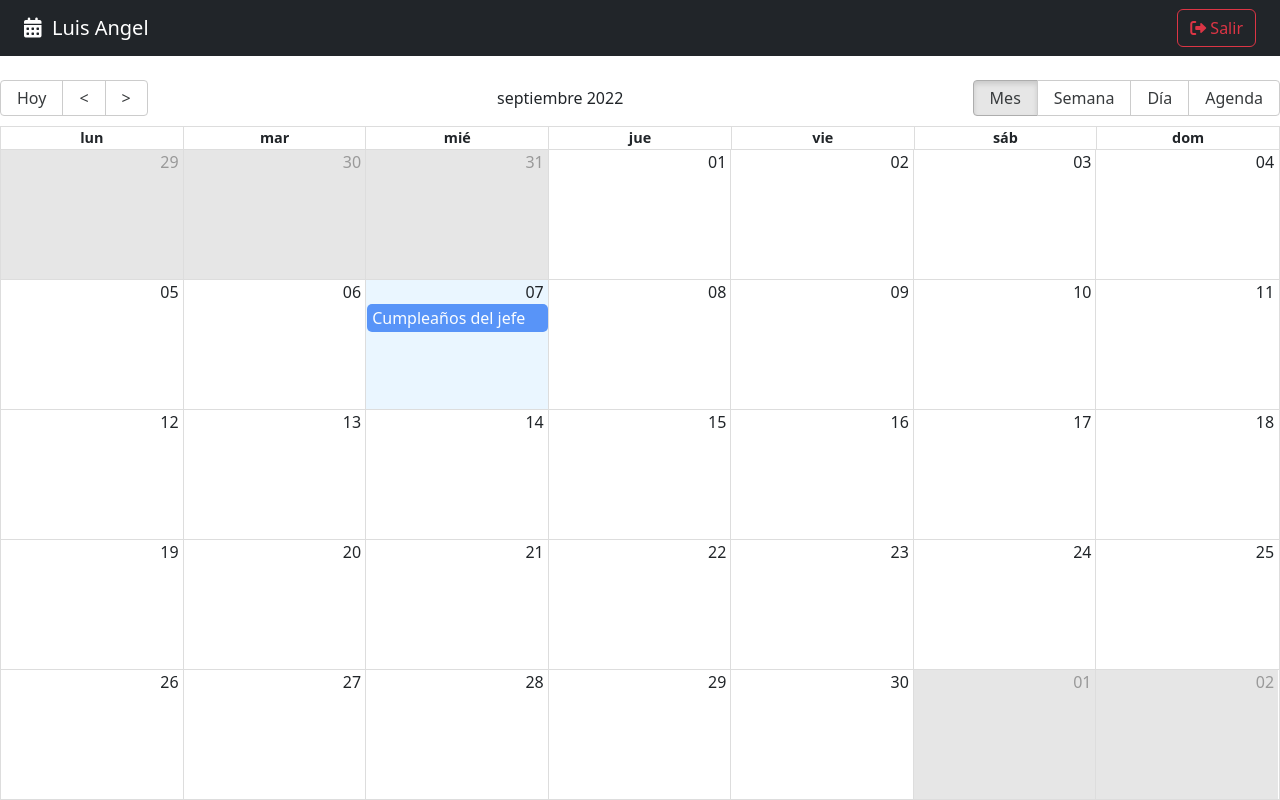
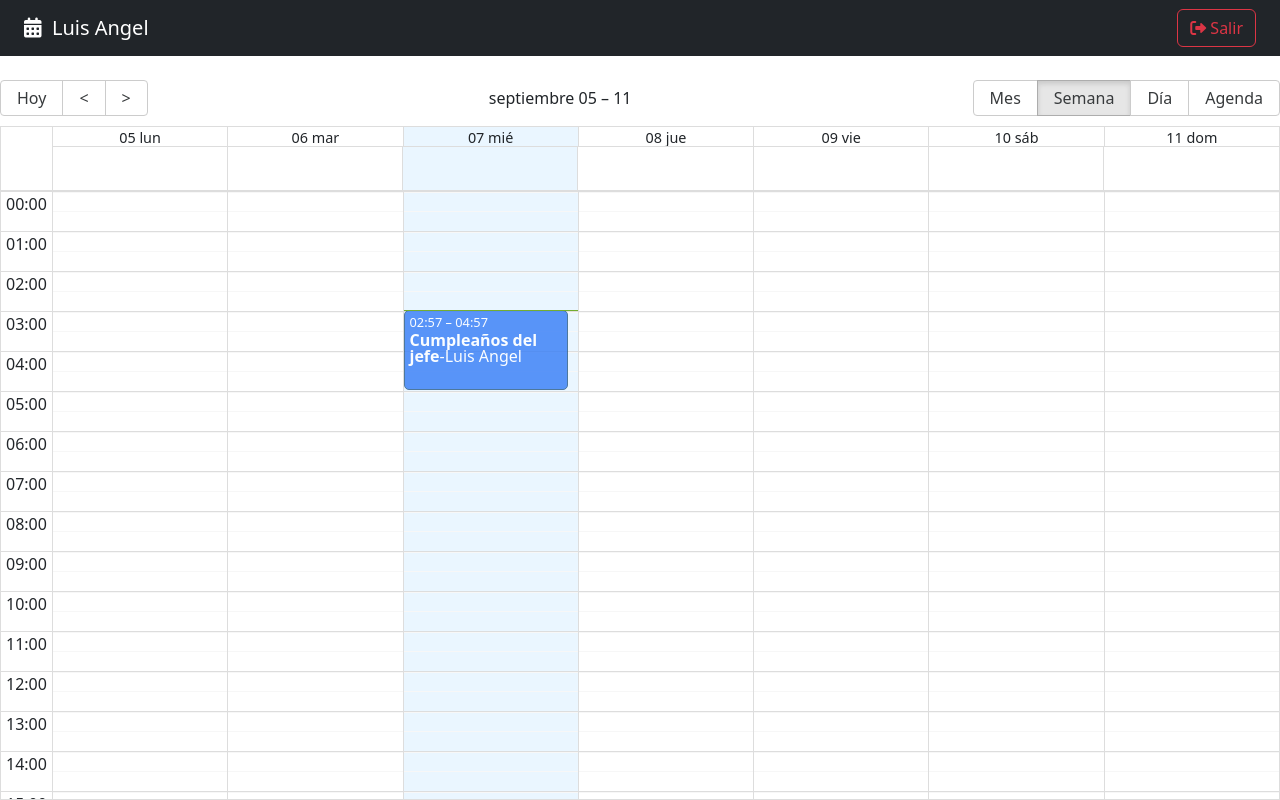
Before and after one commit to LuisAngelN55/mern-calendar, a React (Vite) app: page / in a window 1280 px wide. Built offline with nearby package versions, Linux system fonts and the light colour scheme.

Commit message:
347. Escuchar eventos del calendario

```diff
--- /dev/null
+++ b/src/calendar/components/CalendarEvent.jsx
@@ -0,0 +1,12 @@
+
+export const CalendarEvent = ( { event } ) => {
+
+  const { title, user } = event;
+
+  return (
+    <>
+      <strong>{title}</strong>
+      <span>-{user.name}</span>
+    </>
+  )
+}
--- a/src/calendar/index.js
+++ b/src/calendar/index.js
@@ -1,3 +1,6 @@
+
+
+export * from './components/CalendarEvent';
+export * from './components/Navbar';
 
 export * from './pages/CalendarPage';
-export * from './components/Navbar';
--- a/src/calendar/pages/CalendarPage.jsx
+++ b/src/calendar/pages/CalendarPage.jsx
@@ -2,9 +2,10 @@ import { Calendar } from 'react-big-calendar';
 import 'react-big-calendar/lib/css/react-big-calendar.css';
 
 import { addHours,  } from "date-fns";
-import { Navbar } from "../components/Navbar";
+import { Navbar, CalendarEvent } from "../";
 
 import { localizer, getMessagesES } from '../../helpers';
+import { useState } from 'react';
 
 const events = [{
   title: 'Cumpleaños del jefe',
@@ -21,8 +22,9 @@ const events = [{
 
 export const CalendarPage = () => {
 
+  const [lastView, setLastView] = useState(localStorage.getItem('lastView') || 'week' );
+
   const eventStyleGetter = ( event, start, end, isSelected ) => {
-    console.log( { event, start, end, isSelected } );
 
     const style = {
       backgroundColor: '#347CF7',
@@ -34,7 +36,20 @@ export const CalendarPage = () => {
     return {
       style
     };
+  }
 
+
+  const onSelect = ( event ) => {
+    console.log( { Click: event });
+  }
+
+  const onDoubleClick = ( event ) => {
+    console.log( { DoubleClick: event });
+  }
+
+  const onViewChanged = ( event ) => {
+    localStorage.setItem( 'lastView', event );
+    setLastView( event );
   }
 
 
@@ -46,11 +61,18 @@ export const CalendarPage = () => {
         culture= 'es'
         localizer={ localizer }
         events={ events }
+        defaultView= { lastView }
         startAccessor="start"
         endAccessor="end"
-        style={{ height: 'calc( 100vh - 80px )' }}
+        style={{ height: 'calc( 100vh - 80px)' }}
         messages = { getMessagesES() }
         eventPropGetter = { eventStyleGetter }
+        components= {{
+          event: CalendarEvent
+        }}
+        onDoubleClickEvent = {onDoubleClick}
+        onSelectEvent = {onSelect}
+        onView = {onViewChanged}
       />
 
     </>
```
Also changed, not shown: test.txt (deleted).
